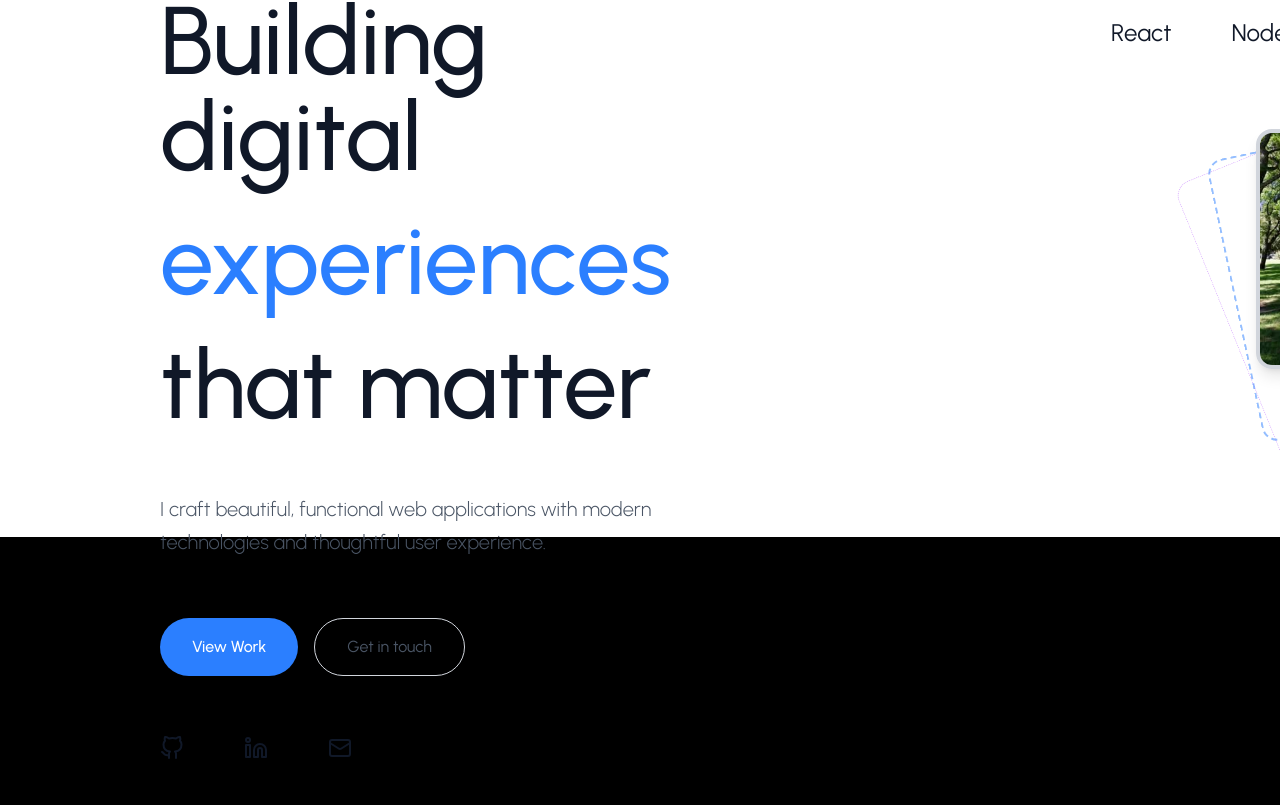
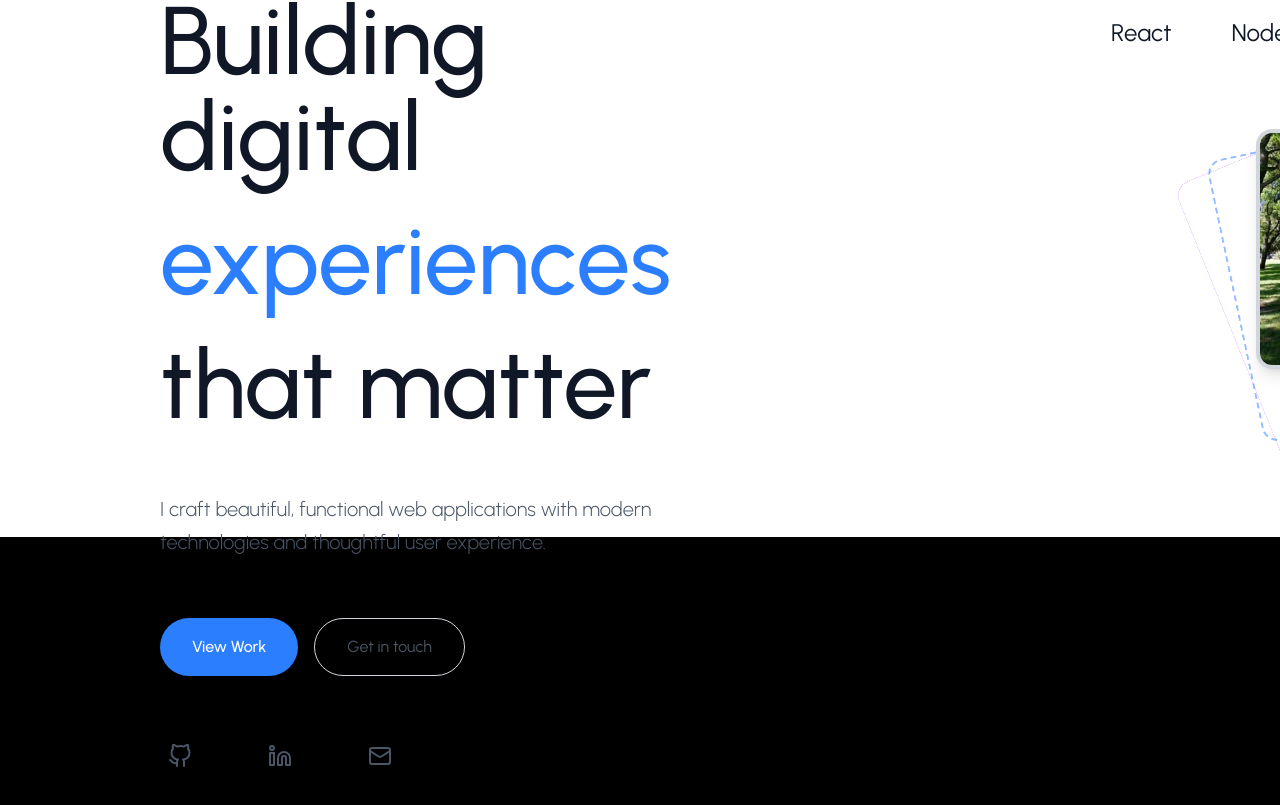
Before and after one commit to minmin1805/Personal-Portfolio-Web-App, a React (Vite) app in the folder frontend/: page / in a window 1280 px wide. Shown: the part 263-1068 px from the top of the page. Built offline with nearby package versions, Linux system fonts and the light colour scheme.

Commit message:
apply animation and transition for the divs

```diff
--- a/frontend/src/components/Sections/HeroSection.jsx
+++ b/frontend/src/components/Sections/HeroSection.jsx
@@ -317,9 +317,15 @@ function HeroSection() {
       >
         <div className="flex flex-row justify-between gap-20">
           {/*Left Side - Full Stack Developer Building digital experiences that matter...*/}
-          <motion.div className="flex flex-col justify-center h-full p-40">
+          <motion.div
+            className="flex flex-col justify-center h-full p-40"
+            initial="hidden"
+            animate="visible"
+            variants={containerVariants}
+          >
             <motion.h2
-              className={`mb-15 text-3xl ${
+              variants={itemsVariants}
+              className={`mb-15 text-3xl uppercase tracking-widest ${
                 isDarkMode ? "text-gray-400" : "text-gray-600"
               }`}
             >
@@ -327,55 +333,94 @@ function HeroSection() {
             </motion.h2>
 
             <motion.div
+              variants={textVariants}
               className={`mb-15 text-8xl font-medium ${
                 isDarkMode ? "text-white" : "text-gray-900"
               }`}
             >
               <motion.h2
+                variants={textVariants}
                 className={`mb-7 ${isDarkMode ? "text-white" : "text-gray-900"}`}
               >
                 Building digital
               </motion.h2>
               <motion.h2
+                variants={textVariants}
                 className="mb-7 text-blue-500"
               >
                 experiences
               </motion.h2>
               <motion.h2
+                variants={textVariants}
                 className={`${isDarkMode ? "text-white" : "text-gray-900"}`}
               >
                 that matter
               </motion.h2>
             </motion.div>
 
-
-            <motion.p className={`text-base md:text-xl mb-15 ${
+            <motion.p
+              variants={textVariants}
+              className={`text-base md:text-xl mb-15 ${
                 isDarkMode ? "text-gray-400" : "text-gray-600"
-                  } mb-8 max-w-xl mx-auto font-light leading-relaxed `}>
+              } mb-8 max-w-xl font-light leading-relaxed`}
+            >
               I craft beautiful, functional web applications with modern
               technologies and thoughtful user experience.
             </motion.p>
 
-
-            <motion.div className="flex flex-row gap-4">
-                <motion.button className="bg-blue-500 text-white px-8 py-4 rounded-full font-medium hover:bg-blue-600 transition-colors">
+            <motion.div
+              variants={itemsVariants}
+              className="flex flex-row gap-4"
+            >
+              <motion.button
+                whileHover={{ y: -2, scale: 1.02 }}
+                whileTap={{ scale: 0.98 }}
+                onClick={() => scrollToSection("work")}
+                className="bg-blue-500 text-white px-8 py-4 rounded-full font-medium hover:bg-blue-600 transition-colors"
+              >
                 View Work
               </motion.button>
-                <motion.button className="border border-gray-300 px-8 py-4 rounded-full transition-all duration-300 text-gray-600 hover:text-gray-900 hover:border-gray-400">
+              <motion.button
+                whileHover={{ y: -2, scale: 1.02 }}
+                whileTap={{ scale: 0.98 }}
+                onClick={() => scrollToSection("contact")}
+                className={`border ${
+                  isDarkMode ? "border-gray-700" : "border-gray-300"
+                } px-8 py-4 rounded-full transition-all duration-300 ${
+                  isDarkMode
+                    ? "text-gray-400 hover:text-white hover:border-gray-600"
+                    : "text-gray-600 hover:text-gray-900 hover:border-gray-400"
+                }`}
+              >
                 Get in touch
               </motion.button>
             </motion.div>
 
-            <motion.div className="flex flex-row mt-15 gap-15">
-                <motion.a href="https://github.com/yourusername" target="_blank" rel="noopener noreferrer">
-                    <FiGithub size={24} />
+            <motion.div
+              variants={itemsVariants}
+              className="flex flex-row mt-15 gap-15"
+            >
+              {[
+                { icon: FiGithub, href: "https://github.com/yourusername" },
+                { icon: FiLinkedin, href: "https://linkedin.com/in/yourusername" },
+                { icon: Mail, href: "mailto:your@email.com" },
+              ].map((social, index) => (
+                <motion.a
+                  key={index}
+                  href={social.href}
+                  target="_blank"
+                  rel="noopener noreferrer"
+                  whileHover={{ scale: 1.2, y: -3 }}
+                  whileTap={{ scale: 0.9 }}
+                  className={`p-2 rounded-full transition-colors ${
+                    isDarkMode
+                      ? "text-gray-400 hover:text-white hover:bg-gray-800"
+                      : "text-gray-600 hover:text-gray-900 hover:bg-gray-100"
+                  }`}
+                >
+                  <social.icon size={24} />
                 </motion.a>
-                <motion.a href="https://linkedin.com/in/yourusername" target="_blank" rel="noopener noreferrer">
-                    <FiLinkedin size={24} />
-                </motion.a>
-                <motion.a href="mailto:your@email.com" target="_blank" rel="noopener noreferrer">
-                    <Mail size={24} />
-                </motion.a>
+              ))}
             </motion.div>
 
           </motion.div>
@@ -383,24 +428,56 @@ function HeroSection() {
           <motion.div></motion.div>
 
           {/*Right Side - Profile Image + Tech Stack*/}
-          <motion.div className="flex flex-col items-center p-30 mt-40">
-            <motion.div className="flex flex-row gap-15 mb-20 text-2xl">
-                <motion.h2 className={`${isDarkMode ? "text-white" : "text-gray-900"}`}>React</motion.h2>
-                <motion.h2 className={`${isDarkMode ? "text-white" : "text-gray-900"}`}>Node.js</motion.h2>
-                <motion.h2 className={`${isDarkMode ? "text-white" : "text-gray-900"}`}>MongoDB</motion.h2>
-                <motion.h2 className={`${isDarkMode ? "text-white" : "text-gray-900"}`}>JavaScript</motion.h2>
-
+          <motion.div
+            className="flex flex-col items-center p-30 mt-40"
+            initial="hidden"
+            animate="visible"
+            variants={containerVariants}
+          >
+            {/* Tech Stack */}
+            <motion.div
+              variants={itemsVariants}
+              className="flex flex-row gap-15 mb-20 text-2xl"
+            >
+              {[
+                "React",
+                "Node.js",
+                "MongoDB",
+                "JavaScript"
+              ].map((tech, index) => (
+                <motion.h2
+                  key={index}
+                  variants={textVariants}
+                  whileHover={{
+                    scale: 1.1,
+                    y: -2,
+                    color: isDarkMode ? "#3B82F6" : "#1D4ED8"
+                  }}
+                  className={`cursor-default transition-colors ${
+                    isDarkMode ? "text-white hover:text-blue-400" : "text-gray-900 hover:text-blue-600"
+                  }`}
+                >
+                  {tech}
+                </motion.h2>
+              ))}
             </motion.div>
 
             {/* Profile Image with Decorative Rings */}
-            <motion.div className="relative">
+            <motion.div
+              variants={imageVariants}
+              className="relative"
+            >
               <div className="relative w-72 h-72 mx-auto">
                 {/* Profile Image */}
                 <motion.div
-                  whileHover={{ scale: 1.05 }}
+                  whileHover={{
+                    scale: 1.05,
+                    rotate: 2,
+                    transition: { duration: 0.3 }
+                  }}
                   className={`w-60 h-60 mx-auto rounded-2xl overflow-hidden border-4 ${
                     isDarkMode ? "border-gray-800" : "border-gray-300"
-                  } shadow-lg relative z-10`}
+                  } shadow-lg relative z-10 cursor-pointer`}
                 >
                   <img
                     src={PROFILE_IMAGE}
```
Lines whose indentation alone changed are shown as unchanged.
